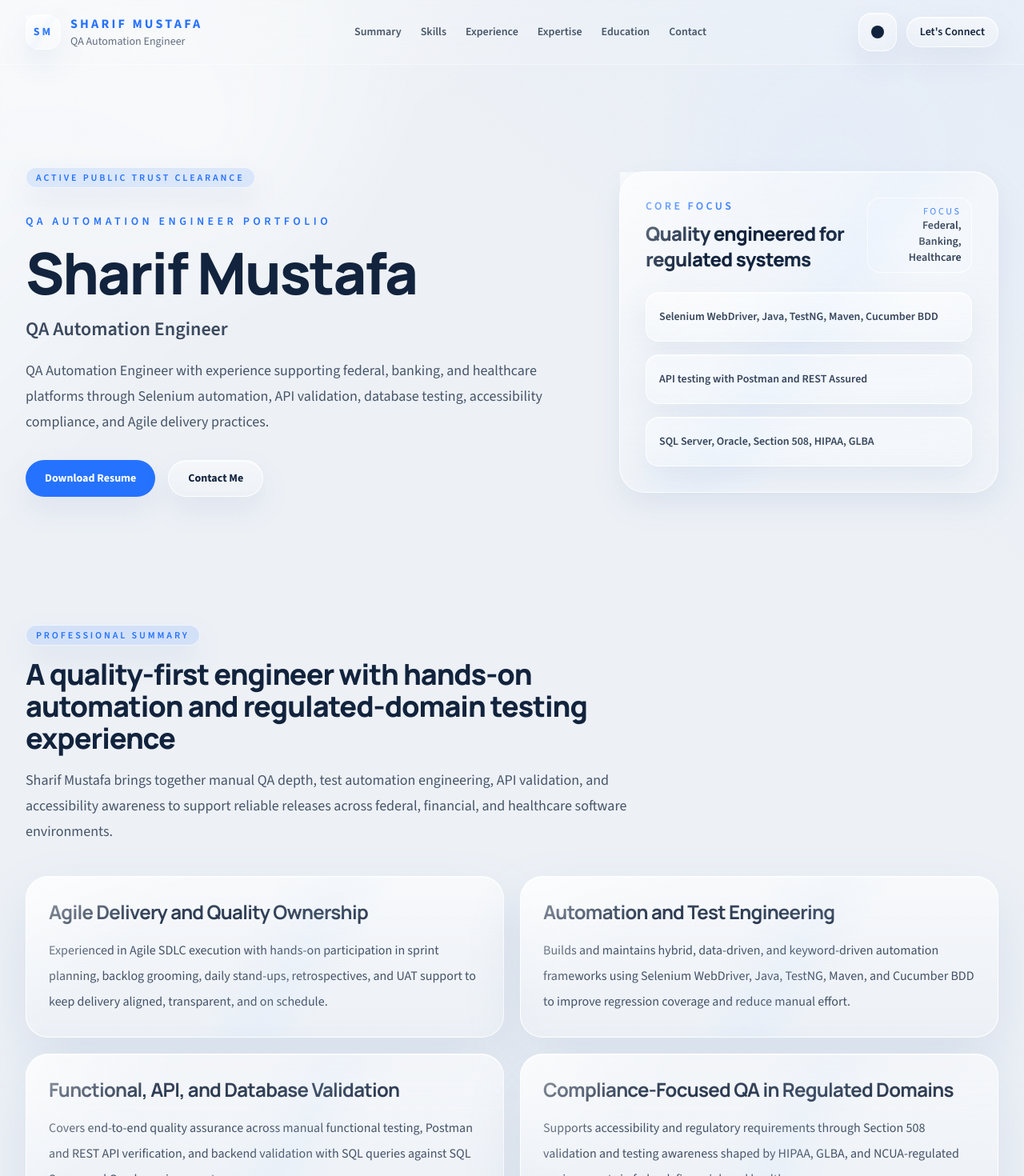
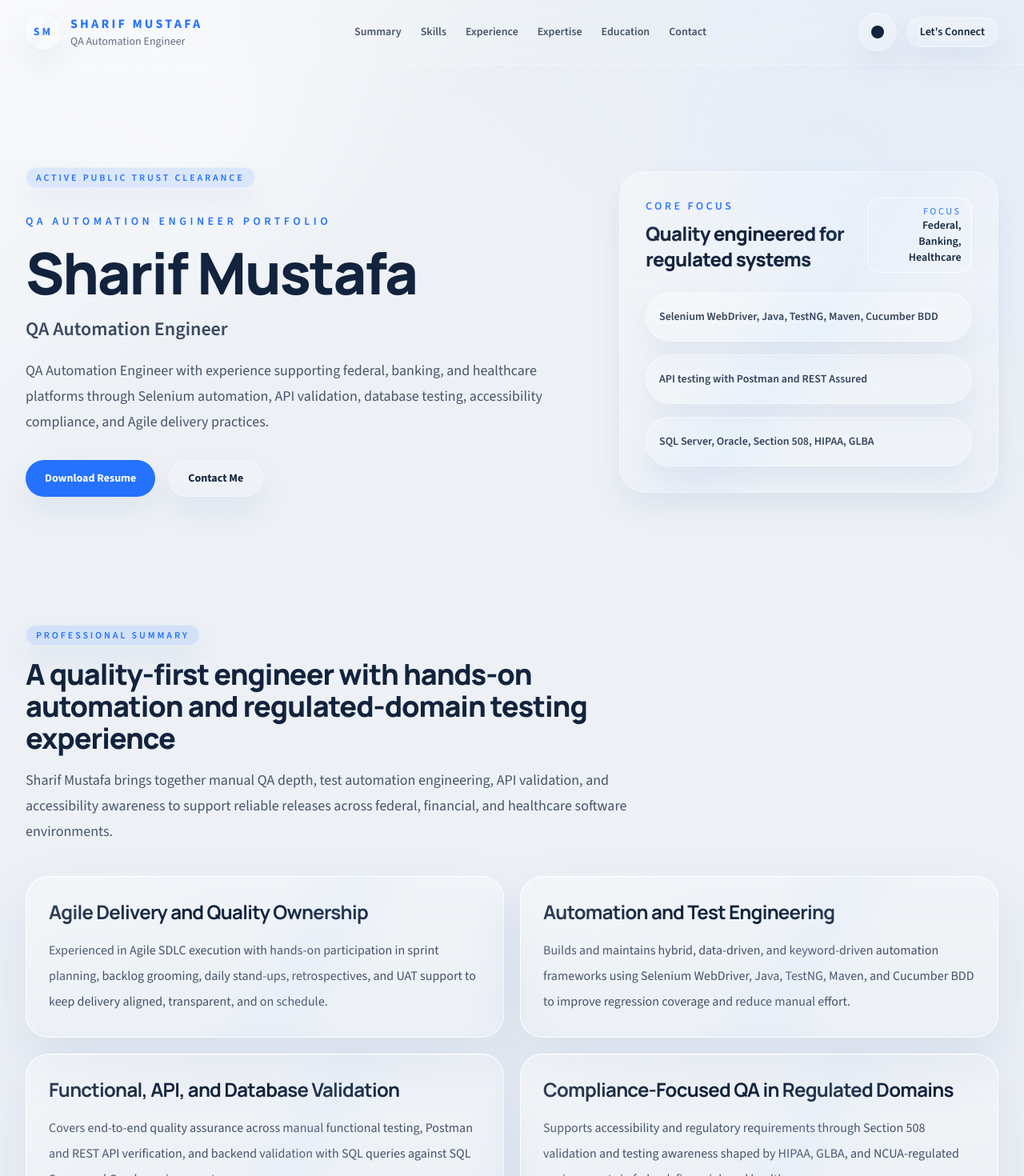
Before and after one commit to L2L-OakFrog/sharif-mustafa-portfolio, a Next.js app: page / in a window 1280 px wide. Shown: the top 1470 px of the page at 80% size. Built offline with nearby package versions, Linux system fonts and the light colour scheme.

Commit message:
Unify transparent glass styling across cards and nav

```diff
--- a/app/globals.css
+++ b/app/globals.css
@@ -19,8 +19,14 @@
   --glow-b: rgba(220, 236, 255, 0.95);
   --glow-c: rgba(255, 255, 255, 0.98);
   --liquid-edge: rgba(255, 255, 255, 0.66);
-  --liquid-shine: rgba(255, 255, 255, 0.54);
+  --liquid-shine: rgba(255, 255, 255, 0.18);
   --liquid-tint: rgba(191, 220, 255, 0.12);
+  --glass-border: rgba(255, 255, 255, 0.32);
+  --glass-fill-top: rgba(255, 255, 255, 0.2);
+  --glass-fill-bottom: rgba(241, 247, 255, 0.1);
+  --glass-fill-base: rgba(255, 255, 255, 0.08);
+  --glass-highlight: rgba(255, 255, 255, 0.18);
+  --glass-shadow: 0 18px 36px rgba(88, 122, 176, 0.1);
 }
 
 html[data-theme="dark"] {
@@ -42,8 +48,14 @@ html[data-theme="dark"] {
   --glow-b: rgba(8, 42, 22, 0.96);
   --glow-c: rgba(4, 8, 7, 1);
   --liquid-edge: rgba(194, 255, 211, 0.12);
-  --liquid-shine: rgba(240, 255, 242, 0.06);
+  --liquid-shine: rgba(240, 255, 242, 0.02);
   --liquid-tint: rgba(99, 220, 127, 0.1);
+  --glass-border: rgba(194, 255, 211, 0.1);
+  --glass-fill-top: rgba(14, 31, 22, 0.22);
+  --glass-fill-bottom: rgba(9, 23, 17, 0.12);
+  --glass-fill-base: rgba(5, 14, 10, 0.12);
+  --glass-highlight: rgba(235, 255, 240, 0.06);
+  --glass-shadow: 0 18px 36px rgba(0, 0, 0, 0.22);
 }
 
 html {
@@ -132,8 +144,8 @@ section {
   background: var(--surface);
   border: 1px solid var(--border);
   box-shadow:
-    inset 0 1px 0 rgba(255, 255, 255, 0.7),
-    inset 0 -1px 0 rgba(255, 255, 255, 0.1),
+    inset 0 1px 0 rgba(255, 255, 255, 0.28),
+    inset 0 -1px 0 rgba(255, 255, 255, 0.04),
     var(--shadow);
   -webkit-backdrop-filter: blur(24px) saturate(185%);
   backdrop-filter: blur(24px) saturate(185%);
@@ -143,8 +155,8 @@ section {
 
 html[data-theme="dark"] .section-card {
   box-shadow:
-    inset 0 1px 0 rgba(235, 255, 240, 0.14),
-    inset 0 -1px 0 rgba(235, 255, 240, 0.03),
+    inset 0 1px 0 rgba(235, 255, 240, 0.08),
+    inset 0 -1px 0 rgba(235, 255, 240, 0.02),
     var(--shadow);
 }
 
@@ -154,46 +166,43 @@ html[data-theme="dark"] .section-card {
   inset: 0;
   pointer-events: none;
   background:
-    linear-gradient(135deg, var(--liquid-shine), transparent 26%),
-    linear-gradient(180deg, rgba(255, 255, 255, 0.26), transparent 44%),
-    linear-gradient(120deg, transparent 0%, transparent 44%, var(--liquid-tint) 56%, transparent 66%, transparent 100%);
+    linear-gradient(135deg, var(--liquid-shine), transparent 30%),
+    linear-gradient(120deg, transparent 0%, transparent 46%, var(--liquid-tint) 58%, transparent 70%, transparent 100%);
   opacity: 1;
 }
 
 .section-glass-a {
-  background: linear-gradient(180deg, rgba(255, 255, 255, 0.46), rgba(236, 242, 249, 0.24));
+  background: linear-gradient(180deg, rgba(255, 255, 255, 0.22), rgba(236, 242, 249, 0.1));
 }
 
 .section-glass-b {
-  background: linear-gradient(180deg, rgba(255, 255, 255, 0.44), rgba(242, 246, 251, 0.24));
+  background: linear-gradient(180deg, rgba(255, 255, 255, 0.2), rgba(242, 246, 251, 0.1));
 }
 
 .section-glass-c {
-  background: linear-gradient(180deg, rgba(255, 255, 255, 0.48), rgba(240, 243, 249, 0.24));
+  background: linear-gradient(180deg, rgba(255, 255, 255, 0.22), rgba(240, 243, 249, 0.1));
 }
 
 .liquid-panel {
   position: relative;
-  border: 1px solid var(--liquid-edge);
+  border: 1px solid var(--glass-border);
   background:
-    linear-gradient(180deg, rgba(255, 255, 255, 0.4), rgba(239, 245, 251, 0.22)),
-    rgba(255, 255, 255, 0.18);
+    linear-gradient(180deg, var(--glass-fill-top), var(--glass-fill-bottom)),
+    var(--glass-fill-base);
   box-shadow:
-    inset 0 1px 0 rgba(255, 255, 255, 0.75),
-    inset 0 -1px 0 rgba(255, 255, 255, 0.08),
-    var(--shadow-soft);
+    inset 0 1px 0 var(--glass-highlight),
+    inset 0 -1px 0 rgba(255, 255, 255, 0.02),
+    var(--glass-shadow);
   -webkit-backdrop-filter: blur(28px) saturate(190%);
   backdrop-filter: blur(28px) saturate(190%);
+  border-radius: 2rem;
 }
 
 html[data-theme="dark"] .liquid-panel {
-  background:
-    linear-gradient(180deg, rgba(14, 31, 22, 0.3), rgba(9, 23, 17, 0.16)),
-    rgba(5, 14, 10, 0.16);
   box-shadow:
-    inset 0 1px 0 rgba(235, 255, 240, 0.12),
-    inset 0 -1px 0 rgba(235, 255, 240, 0.02),
-    var(--shadow-soft);
+    inset 0 1px 0 var(--glass-highlight),
+    inset 0 -1px 0 rgba(235, 255, 240, 0.01),
+    var(--glass-shadow);
 }
 
 .liquid-panel::before {
@@ -202,52 +211,46 @@ html[data-theme="dark"] .liquid-panel {
   inset: 0;
   pointer-events: none;
   background:
-    linear-gradient(135deg, rgba(255, 255, 255, 0.6), transparent 24%),
-    radial-gradient(circle at 80% 20%, rgba(255, 255, 255, 0.24), transparent 18%),
+    linear-gradient(135deg, rgba(255, 255, 255, 0.12), transparent 24%),
     linear-gradient(125deg, transparent 36%, var(--liquid-tint) 50%, transparent 62%);
 }
 
 .liquid-pill {
-  border: 1px solid rgba(255, 255, 255, 0.86);
-  background: linear-gradient(180deg, rgba(255, 255, 255, 0.42), rgba(242, 246, 250, 0.24));
+  border: 1px solid var(--glass-border);
+  background: linear-gradient(180deg, var(--glass-fill-top), var(--glass-fill-bottom));
   box-shadow:
-    inset 0 1px 0 rgba(255, 255, 255, 0.72),
-    var(--shadow-soft);
+    inset 0 1px 0 var(--glass-highlight),
+    var(--glass-shadow);
   -webkit-backdrop-filter: blur(24px) saturate(180%);
   backdrop-filter: blur(24px) saturate(180%);
+  border-radius: 999px;
 }
 
 html[data-theme="dark"] .liquid-pill {
-  border-color: rgba(194, 255, 211, 0.12);
-  background: linear-gradient(180deg, rgba(16, 35, 25, 0.34), rgba(9, 23, 17, 0.2));
   box-shadow:
-    inset 0 1px 0 rgba(235, 255, 240, 0.12),
-    var(--shadow-soft);
+    inset 0 1px 0 var(--glass-highlight),
+    var(--glass-shadow);
 }
 
 .liquid-stage {
   position: relative;
   overflow: hidden;
-  border: 1px solid rgba(255, 255, 255, 0.72);
+  border: 1px solid var(--glass-border);
   border-radius: 2.5rem;
   background:
-    linear-gradient(180deg, rgba(255, 255, 255, 0.3), rgba(236, 242, 248, 0.18)),
-    rgba(255, 255, 255, 0.12);
+    linear-gradient(180deg, var(--glass-fill-top), var(--glass-fill-bottom)),
+    var(--glass-fill-base);
   box-shadow:
-    inset 0 1px 0 rgba(255, 255, 255, 0.72),
-    0 24px 60px rgba(94, 125, 179, 0.12);
+    inset 0 1px 0 var(--glass-highlight),
+    var(--glass-shadow);
   -webkit-backdrop-filter: blur(28px) saturate(180%);
   backdrop-filter: blur(28px) saturate(180%);
 }
 
 html[data-theme="dark"] .liquid-stage {
-  border-color: rgba(194, 255, 211, 0.1);
-  background:
-    linear-gradient(180deg, rgba(13, 28, 21, 0.28), rgba(8, 19, 14, 0.16)),
-    rgba(5, 14, 10, 0.14);
   box-shadow:
-    inset 0 1px 0 rgba(235, 255, 240, 0.12),
-    0 24px 60px rgba(0, 0, 0, 0.26);
+    inset 0 1px 0 var(--glass-highlight),
+    var(--glass-shadow);
 }
 
 .liquid-stage::before {
@@ -256,9 +259,8 @@ html[data-theme="dark"] .liquid-stage {
   inset: 0;
   pointer-events: none;
   background:
-    radial-gradient(circle at 15% 22%, rgba(255, 255, 255, 0.72), transparent 18%),
-    radial-gradient(circle at 78% 30%, rgba(208, 229, 255, 0.42), transparent 22%),
-    linear-gradient(135deg, rgba(255, 255, 255, 0.54), transparent 26%);
+    linear-gradient(135deg, rgba(255, 255, 255, 0.1), transparent 26%),
+    linear-gradient(125deg, transparent 34%, var(--liquid-tint) 50%, transparent 68%);
 }
 
 .liquid-column {
@@ -283,25 +285,22 @@ html[data-theme="dark"] .liquid-stage {
 
 .contact-card {
   position: relative;
-  border: 1px solid rgba(255, 255, 255, 0.86);
+  border: 1px solid var(--glass-border);
   background:
-    linear-gradient(180deg, rgba(255, 255, 255, 0.44), rgba(240, 245, 250, 0.24)),
-    rgba(255, 255, 255, 0.22);
+    linear-gradient(180deg, var(--glass-fill-top), var(--glass-fill-bottom)),
+    var(--glass-fill-base);
   box-shadow:
-    inset 0 1px 0 rgba(255, 255, 255, 0.74),
-    0 18px 36px rgba(93, 120, 160, 0.1);
+    inset 0 1px 0 var(--glass-highlight),
+    var(--glass-shadow);
   -webkit-backdrop-filter: blur(24px) saturate(180%);
   backdrop-filter: blur(24px) saturate(180%);
+  border-radius: 1.6rem;
 }
 
 html[data-theme="dark"] .contact-card {
-  border-color: rgba(194, 255, 211, 0.12);
-  background:
-    linear-gradient(180deg, rgba(14, 31, 22, 0.32), rgba(9, 22, 16, 0.18)),
-    rgba(5, 14, 10, 0.18);
   box-shadow:
-    inset 0 1px 0 rgba(235, 255, 240, 0.12),
-    0 18px 36px rgba(0, 0, 0, 0.22);
+    inset 0 1px 0 var(--glass-highlight),
+    var(--glass-shadow);
 }
 
 .contact-card::before {
@@ -310,8 +309,8 @@ html[data-theme="dark"] .contact-card {
   inset: 0;
   pointer-events: none;
   background:
-    linear-gradient(135deg, rgba(255, 255, 255, 0.72), transparent 26%),
-    linear-gradient(180deg, rgba(255, 255, 255, 0.12), transparent 50%);
+    linear-gradient(135deg, rgba(255, 255, 255, 0.1), transparent 26%),
+    linear-gradient(125deg, transparent 34%, var(--liquid-tint) 52%, transparent 68%);
 }
 
 .section-title {
@@ -323,8 +322,8 @@ html[data-theme="dark"] .contact-card {
   @apply inline-flex items-center gap-2 rounded-full px-3 py-1 text-xs font-semibold uppercase tracking-[0.24em];
   background: var(--accent-soft);
   color: var(--accent);
-  border: 1px solid rgba(255, 255, 255, 0.65);
-  box-shadow: var(--shadow-soft);
+  border: 1px solid var(--glass-border);
+  box-shadow: var(--glass-shadow);
 }
 
 .anchor-link {
--- a/components/Navbar.tsx
+++ b/components/Navbar.tsx
@@ -12,7 +12,7 @@ export function Navbar({ items }: NavbarProps) {
   const [isOpen, setIsOpen] = useState(false);
 
   return (
-    <header className="sticky top-0 z-50 border-b border-white/40 bg-white/12 backdrop-blur-3xl">
+    <header className="sticky top-0 z-50 border-b border-[var(--glass-border)] bg-[color:var(--glass-fill-base)] backdrop-blur-3xl">
       <div className="section-shell relative py-4">
         <div className="flex items-center justify-between gap-3">
           <a href="#top" className="flex min-w-0 items-center gap-3" onClick={() => setIsOpen(false)}>
```
